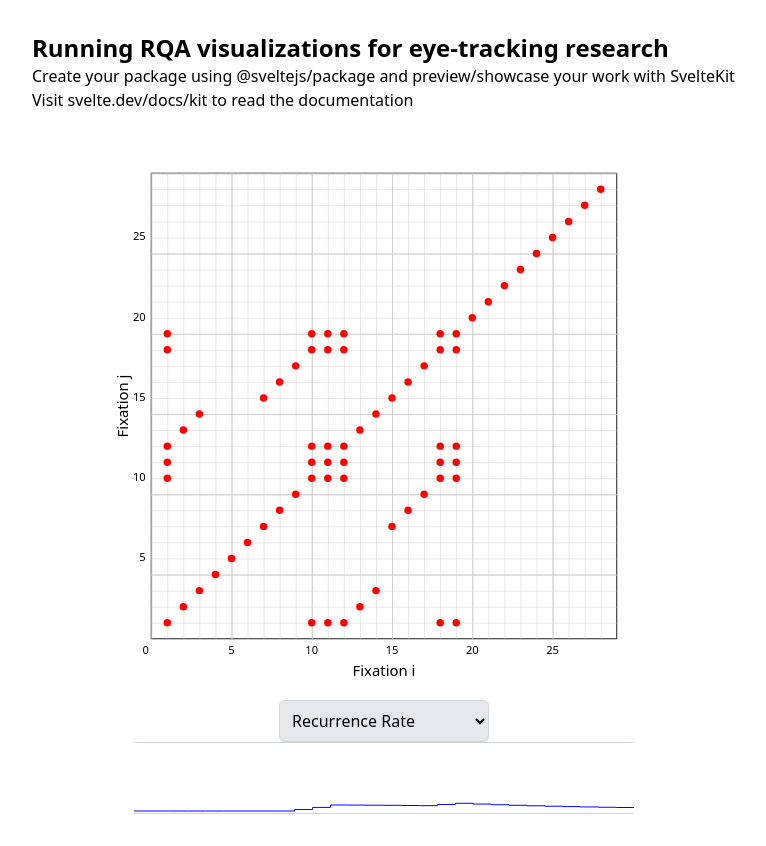
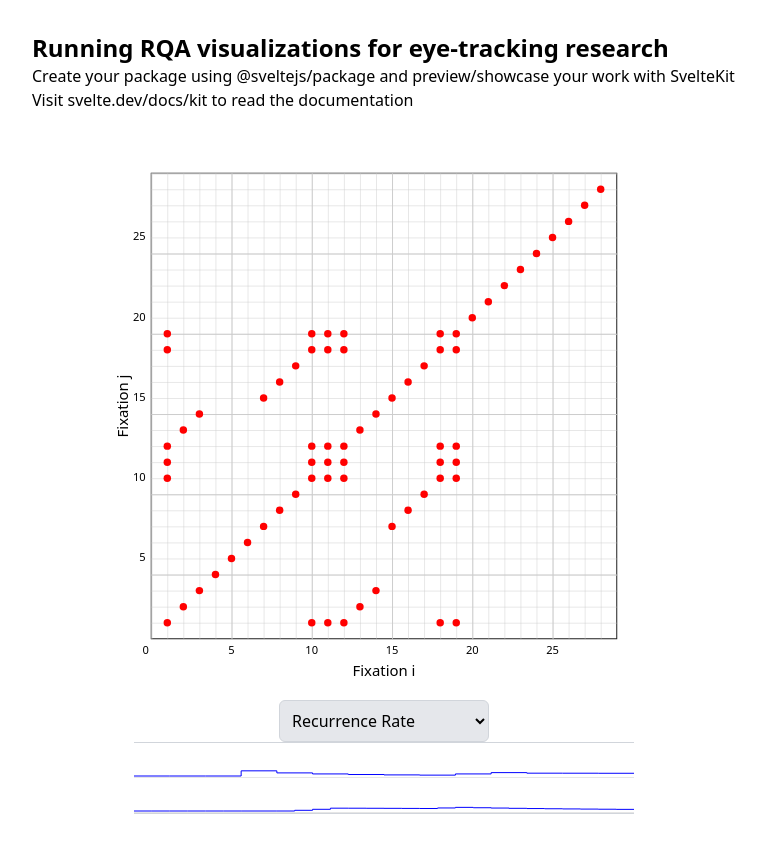
Before and after one commit to misavojte/Running-RQA-Plots, a SvelteKit app: page / in a window 1280 px wide. Shown: the whole page, without its empty margins (256-1022 px from the left). Built offline with nearby package versions, Linux system fonts and the light colour scheme.

Commit message:
feat(rqa): create multi-group running RQA plot component

```diff
--- /dev/null
+++ b/src/lib/components/RunningRQAPlot.svelte
@@ -0,0 +1,98 @@
+<script lang="ts">
+    import { computeDeterminism, computeDeterminism2, computeHorizontalLaminarity, computeHorizontalLaminarity2, computeLaminarity, computeLaminarity2, computeRecurrenceRate, computeVerticalLaminarity, computeVerticalLaminarity2 } from "../utility/recurrenceMetrics.js";
+    import { computeRecurrenceMatrix } from "../utility/recurrenceMatrix.js";
+    import RunningRQAPlotBarGeneric from "./RunningRQAPlotBarGeneric.svelte";
+    import type { Fixation } from "../types/Fixation.js";
+
+    interface FixationGroup {
+        label: string;
+        fixations: Fixation[];
+    }
+
+    let { fixationGroups, metric = "recurrenceRate", width = 500, height = 100, lineColor = "black", backgroundColor = "white", gridColor = "#CCCCCC", showGrid = false } = $props<{
+        fixationGroups: FixationGroup[];
+        metric: "determinism" | "determinism2" | "recurrenceRate" | "laminarity" | "laminarity2" | "horizontalLaminarity" | "verticalLaminarity" | "horizontalLaminarity2" | "verticalLaminarity2";
+        width?: number;
+        height?: number;
+        lineColor?: string;
+        backgroundColor?: string;
+        gridColor?: string;
+        showGrid?: boolean;
+    }>();
+
+    // Compute values for each group
+    let groupValues = $derived(() => {
+        return fixationGroups.map((group: FixationGroup) => {
+            const matrices = [];
+            const result = [];
+
+            for (let i = 0; i < group.fixations.length; i++) {
+                const matrix = computeRecurrenceMatrix(group.fixations.slice(0, i + 1));
+                matrices.push(matrix);
+
+                // Calculate the requested metric directly
+                if (metric === "recurrenceRate") {
+                    result.push(computeRecurrenceRate(matrix));
+                } else if (metric === "determinism") {
+                    result.push(computeDeterminism(matrix));
+                } else if (metric === "determinism2") {
+                    result.push(computeDeterminism2(matrix));
+                } else if (metric === "laminarity") {
+                    result.push(computeLaminarity(matrix));
+                } else if (metric === "laminarity2") {
+                    result.push(computeLaminarity2(matrix));
+                } else if (metric === "horizontalLaminarity") {
+                    result.push(computeHorizontalLaminarity(matrix));
+                } else if (metric === "verticalLaminarity") {
+                    result.push(computeVerticalLaminarity(matrix));
+                } else if (metric === "horizontalLaminarity2") {
+                    result.push(computeHorizontalLaminarity2(matrix));
+                } else if (metric === "verticalLaminarity2") {
+                    result.push(computeVerticalLaminarity2(matrix));
+                }
+            }
+
+            return {
+                label: group.label,
+                values: result
+            };
+        });
+    });
+
+    // Calculate individual bar heights based on number of groups
+    const barHeight = $derived(() => height / fixationGroups.length);
+
+    const uid = Math.random().toString(36).substring(2, 15) + Math.random().toString(36).substring(2, 15);
+
+</script>
+
+<svg width={width} height={height} style="background: {backgroundColor};">
+    {#if showGrid}
+        <pattern
+            id="grid-{uid}"
+            width={width}
+            height={barHeight()}
+            patternUnits="userSpaceOnUse"
+    >
+            <path
+                d={`M 0 ${barHeight()} L ${width} ${barHeight()}`}
+                fill="none"
+                stroke={gridColor}
+                stroke-width="1"
+                stroke-opacity="1"
+            />
+        </pattern>
+        <rect width={width} height={height} fill={`url(#grid-${uid})`} />
+    {/if}
+    {#each groupValues() as group, i}
+        <g transform="translate(0, {i * barHeight()})">
+            <RunningRQAPlotBarGeneric
+                values={group.values}
+                width={width}
+                height={barHeight()}
+                lineColor={lineColor}
+                backgroundColor="transparent"
+            />
+        </g>
+    {/each}
+</svg>
--- a/src/lib/components/RunningRQAPlotBarDeterminism.svelte
+++ /dev/null
@@ -1,64 +0,0 @@
-<script lang="ts">
-    import { computeDeterminism, computeDeterminism2, computeHorizontalLaminarity, computeHorizontalLaminarity2, computeLaminarity, computeLaminarity2, computeRecurrenceRate, computeVerticalLaminarity, computeVerticalLaminarity2 } from "../utility/recurrenceMetrics.js";
-    import { computeRecurrenceMatrix } from "../utility/recurrenceMatrix.js";
-    import RunningRQAPlotBarGeneric from "./RunningRQAPlotBarGeneric.svelte";
-    import type { Fixation } from "../types/Fixation.js";
-
-    let { fixations, metric = "recurrenceRate", width = 500, height = 100, lineColor = "black", backgroundColor = "white" } = $props<{
-      fixations: Fixation[];
-      metric: "determinism" | "determinism2" | "recurrenceRate" | "laminarity" | "laminarity2" | "horizontalLaminarity" | "verticalLaminarity" | "horizontalLaminarity2" | "verticalLaminarity2";
-      width?: number;
-      height?: number;
-      lineColor?: string;
-      backgroundColor?: string;
-    }>();
-
-    // Compute values in one pass
-    let values = $derived(() => {
-        const matrices = [];
-        const result = [];
-
-        for (let i = 0; i < fixations.length; i++) {
-            const matrix = computeRecurrenceMatrix(fixations.slice(0, i + 1));
-            matrices.push(matrix);
-
-            // Calculate the requested metric directly
-            if (metric === "recurrenceRate") {
-                result.push(computeRecurrenceRate(matrix));
-            } else if (metric === "determinism") {
-                result.push(computeDeterminism(matrix));
-            } else if (metric === "determinism2") {
-                result.push(computeDeterminism2(matrix));
-            } else if (metric === "laminarity") {
-                result.push(computeLaminarity(matrix));
-            } else if (metric === "laminarity2") {
-                result.push(computeLaminarity2(matrix));
-            } else if (metric === "horizontalLaminarity") {
-                result.push(computeHorizontalLaminarity(matrix));
-            } else if (metric === "verticalLaminarity") {
-                result.push(computeVerticalLaminarity(matrix));
-            } else if (metric === "horizontalLaminarity2") {
-                result.push(computeHorizontalLaminarity2(matrix));
-            } else if (metric === "verticalLaminarity2") {
-                result.push(computeVerticalLaminarity2(matrix));
-            }
-
-        }
-
-        return result;
-    });
-
-    const handleHover = (event: MouseEvent) => {
-        console.log(event);
-    };
-</script>
-
-<svg width={width} height={height} style="background: {backgroundColor};" onmouseover={handleHover}>
-    <RunningRQAPlotBarGeneric
-        values={values()}
-        width={width}
-        height={height}
-        lineColor={lineColor}
-        backgroundColor={backgroundColor}
-    />
-</svg>
--- a/src/routes/+page.svelte
+++ b/src/routes/+page.svelte
@@ -1,7 +1,8 @@
 <script lang="ts">
 
 	import RecurrencePlot from "$lib/components/RecurrencePlot.svelte";
-	import RunningRqaPlotBarDeterminism from "$lib/components/RunningRQAPlotBarDeterminism.svelte";
+	import RunningRqaPlot from "$lib/components/RunningRQAPlot.svelte";
+	import RunningRqaPlotBarDeterminism from "$lib/components/RunningRQAPlot.svelte";
 	import RunningRqaPlotBarGeneric from "$lib/components/RunningRQAPlotBarGeneric.svelte";
 
     const fixations = [
@@ -35,6 +36,8 @@
         { id: 20, timestamp: 2000, aoi: ["AOI20"] },
     ];
 
+    const fixationsShorter = fixations.slice(0, 14).sort(() => Math.random() - 0.5);
+
     let metric: "recurrenceRate" | "determinism" | "determinism2" | "laminarity" | "laminarity2" | "verticalLaminarity" | "verticalLaminarity2" | "horizontalLaminarity" | "horizontalLaminarity2" = $state("recurrenceRate");
 
 </script>
@@ -62,7 +65,10 @@
         </select>
 
         <div class="flex flex-col items-center justify-center border-t border-b border-gray-300">
-            <RunningRqaPlotBarDeterminism metric={metric} fixations={fixations} width={500} height={70} lineColor="blue" />
+            <RunningRqaPlot metric={metric} fixationGroups={[
+                {label: "14 fixations", fixations: fixationsShorter},
+                {label: "14 fixations", fixations: fixations},
+            ]} width={500} height={70} lineColor="blue" showGrid={true} />
         </div>
     </div>
 </main>
```
